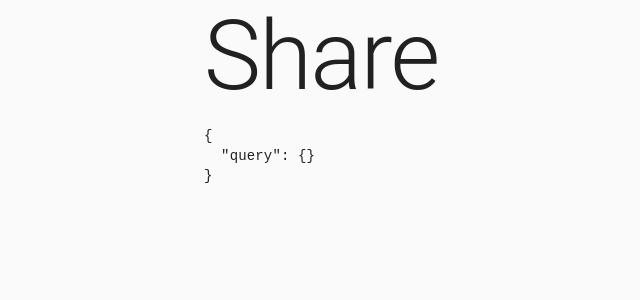
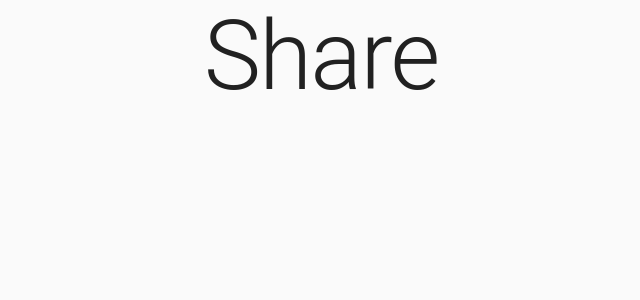
Before and after one commit to aereal/scrapit, a Next.js app: page /add in a window 1280 px wide. Shown: the top 300 px of the page, without its empty margins (160-800 px from the left). Built offline with nearby package versions, Linux system fonts and the light colour scheme.

Commit message:
remove debug view

```diff
--- a/pages/add.tsx
+++ b/pages/add.tsx
@@ -26,17 +26,6 @@ const AddPage: FC = () => {
         {url !== undefined && title !== undefined ? (
           <ShareForm url={url} title={title} />
         ) : null}
-        <pre>
-          {JSON.stringify(
-            {
-              url: url,
-              title: title,
-              query,
-            },
-            undefined,
-            "  ",
-          )}
-        </pre>
       </Container>
     </>
   )
```
